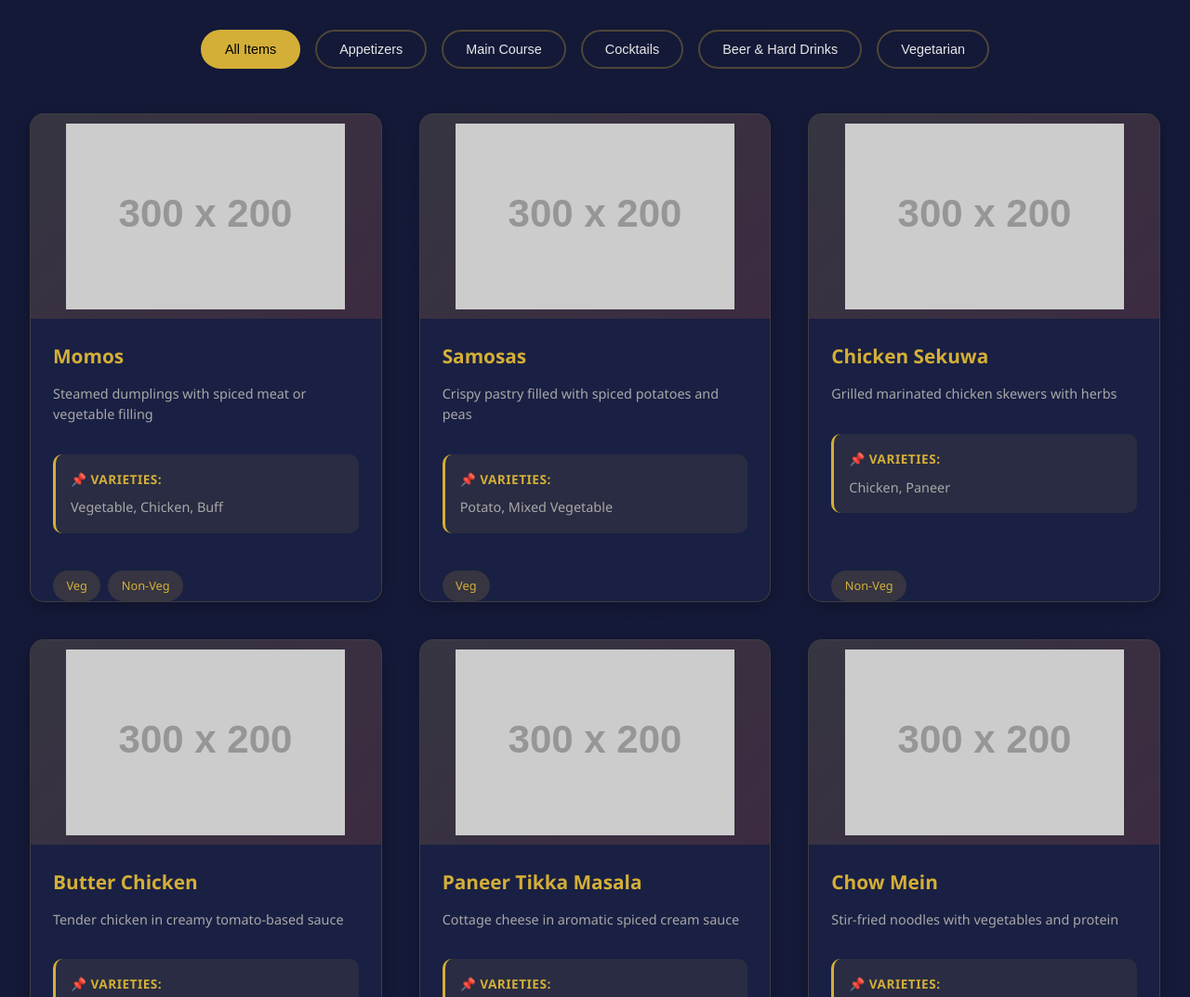
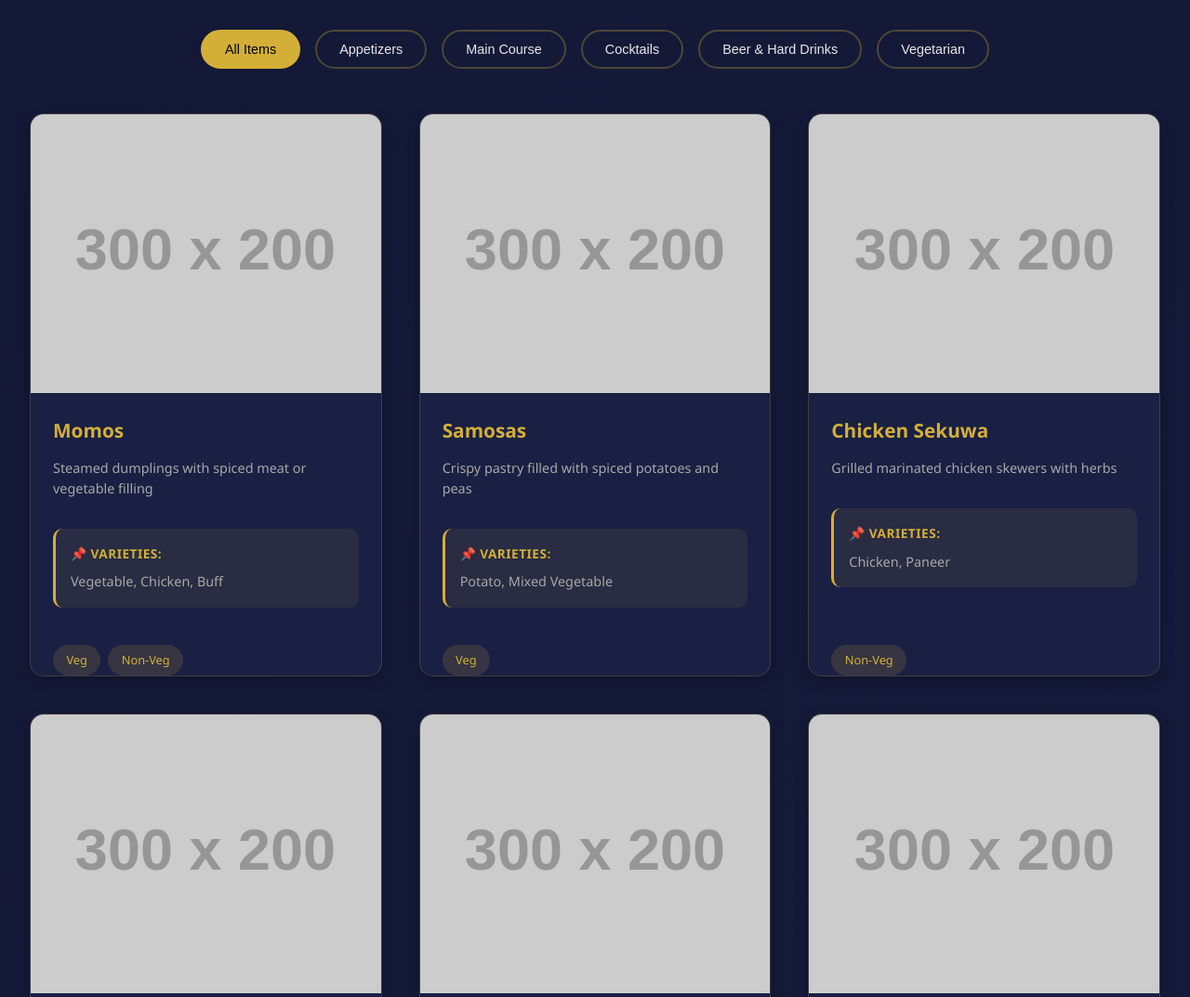
Before and after one commit to N-Technician/Nectar-By-Carpe-Diem-, a plain HTML site: page index.html in a window 1280 px wide. Shown: the part 2680-3753 px from the top of the page at 93% size. Drawn offline with Linux system fonts and the light colour scheme; placeholder pictures from the web are drawn by us.

Commit message:
Update index.html

```diff
--- a/index.html
+++ b/index.html
@@ -386,7 +386,6 @@
             grid-template-columns: repeat(auto-fit, minmax(320px, 1fr));
             gap: 2.5rem;
         }
-
         .menu-item {
     background: var(--card-bg);
     border-radius: 15px;
@@ -407,13 +406,25 @@
 
 .menu-item-image-container {
     width: 100%;
-            height: 220px;
+    height: 300px;
     background: linear-gradient(135deg, rgba(212, 175, 55, 0.15), rgba(255, 107, 53, 0.15));
     display: flex;
     align-items: center;
     justify-content: center;
     position: relative;
     overflow: hidden;
+}
+
+.menu-item-image {
+    width: 100%;
+    height: 100%;
+    object-fit: cover;
+    transition: transform 0.3s ease;
+    display: block;
+}
+
+.menu-item:hover .menu-item-image {
+    transform: scale(1.05);
 }
 
 .menu-item-image-placeholder {
@@ -425,6 +436,7 @@
     font-size: 4rem;
     background: linear-gradient(135deg, rgba(212, 175, 55, 0.2), rgba(255, 107, 53, 0.2));
 }
+
 
         .menu-item-content {
             padding: 1.5rem;
```
Lines whose indentation alone changed are shown as unchanged.
